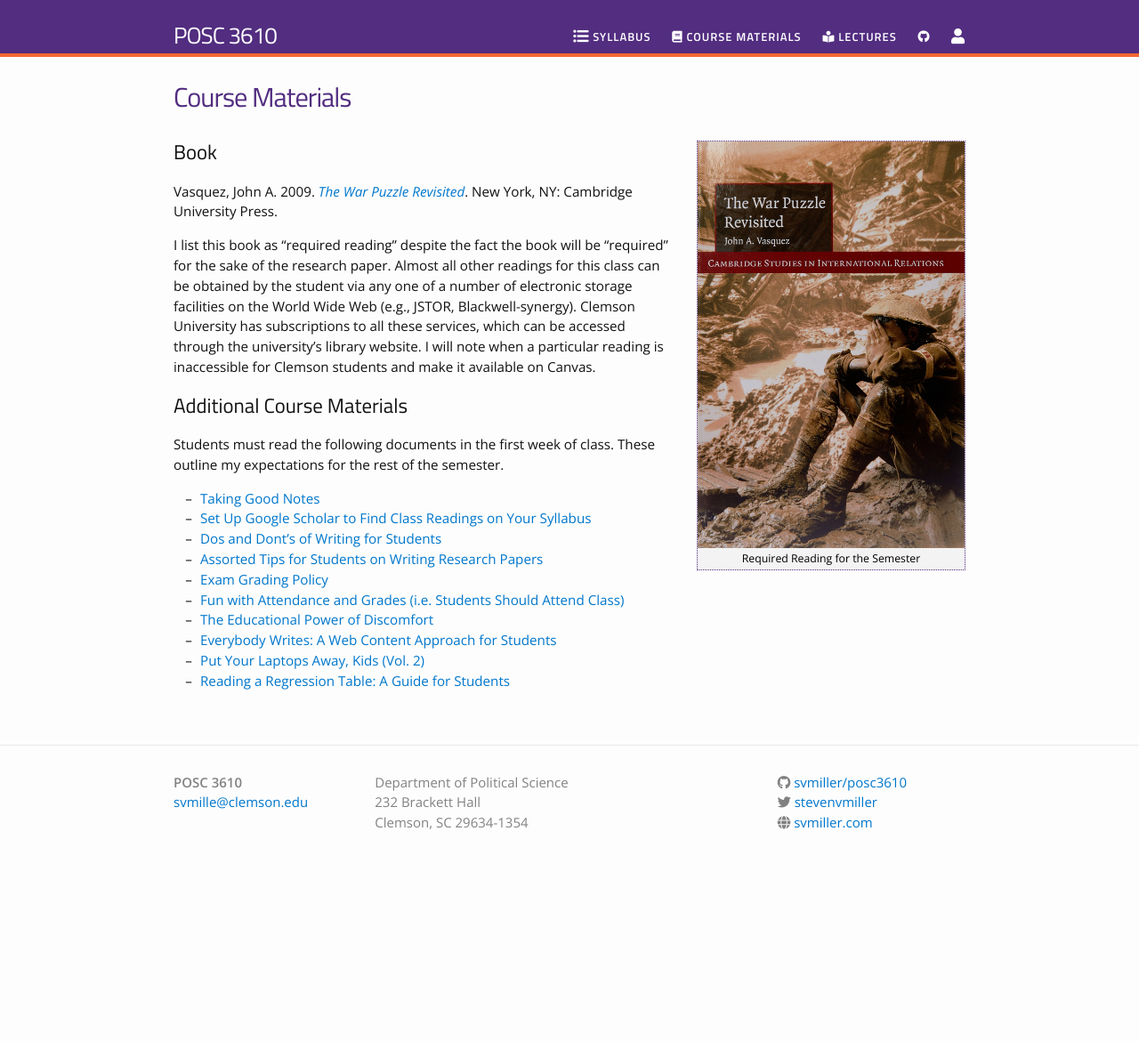
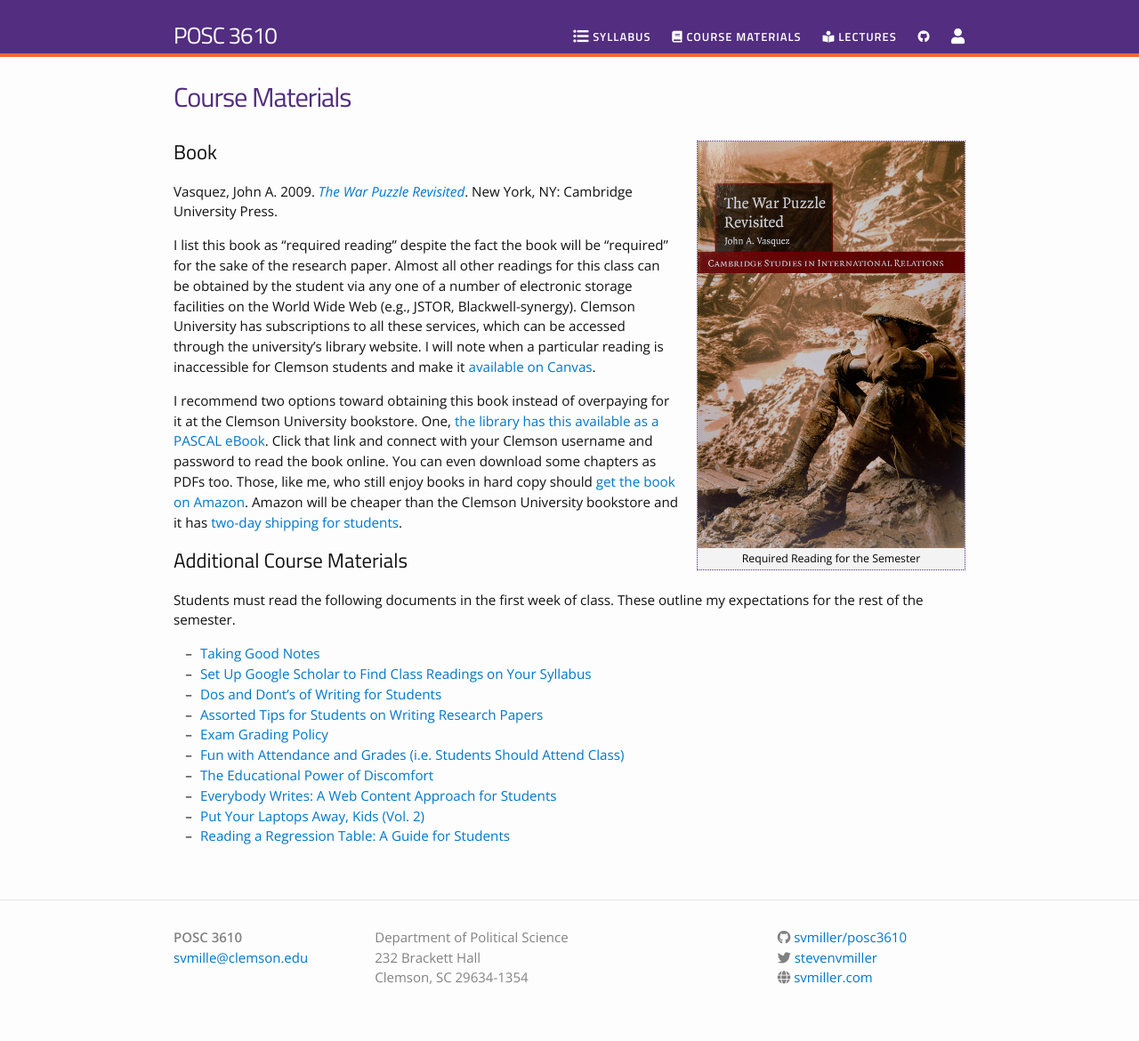
Before and after one commit to svmiller/posc3610, a Jekyll site: the page built from course-materials.md, in a window 1280 px wide. Shown: the whole page at 89% size. Built offline with Jekyll 4.4.1, drawn with Linux system fonts in a browser that asks for light colours; nearby versions of some CDN libraries; before the commit the page ends 995 px from its top, so only the background shows below that.

Commit message:
add more info about book

```diff
--- a/course-materials.md
+++ b/course-materials.md
@@ -10,7 +10,10 @@ permalink: /course-materials/
 
 Vasquez, John A. 2009. [*The War Puzzle Revisited*](https://www.amazon.com/Revisited-Cambridge-Studies-International-Relations/dp/0521708230). New York, NY: Cambridge University Press.
 
-I list this book as "required reading" despite the fact the book will be "required" for the sake of the research paper. Almost all other readings for this class can be obtained by the student via any one of a number of electronic storage facilities on the World Wide Web (e.g., JSTOR, Blackwell-synergy). Clemson University has subscriptions to all these services, which can be accessed through the university's library website. I will note when a particular reading is inaccessible for Clemson students and make it available on Canvas.
+I list this book as "required reading" despite the fact the book will be "required" for the sake of the research paper. Almost all other readings for this class can be obtained by the student via any one of a number of electronic storage facilities on the World Wide Web (e.g., JSTOR, Blackwell-synergy). Clemson University has subscriptions to all these services, which can be accessed through the university's library website. I will note when a particular reading is inaccessible for Clemson students and make it [available on Canvas](https://www.clemson.edu/canvas/).
+
+I recommend two options toward obtaining this book instead of overpaying for it at the Clemson University bookstore. One, [the library has this available as a PASCAL eBook](http://libcat.clemson.edu/record=b3650354). Click that link and connect with your Clemson username and password to read the book online. You can even download some chapters as PDFs too. Those, like me, who still enjoy books in hard copy should [get the book on Amazon](https://www.amazon.com/Revisited-Cambridge-Studies-International-Relations/dp/0521708230). Amazon will be cheaper than the Clemson University bookstore and it has [two-day shipping for students](https://www.amazon.com/Amazon-Student/b?ie=UTF8&node=668781011).
+
 
 
 ## Additional Course Materials
```
